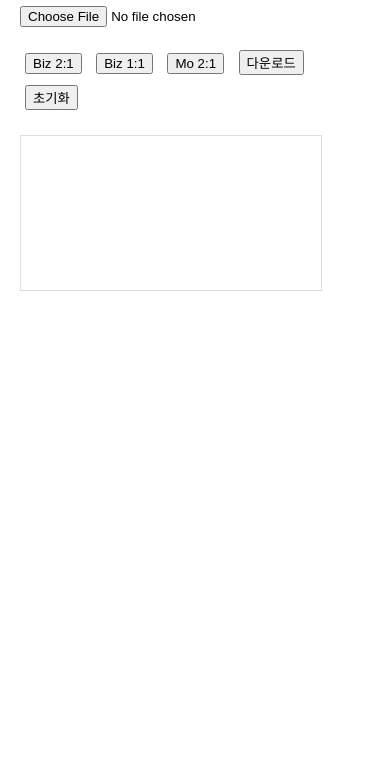
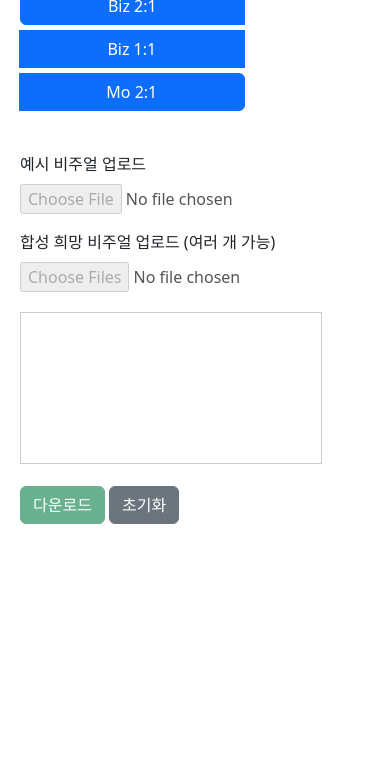
Before and after one commit to ivoryseaweed/banner_creation, a plain HTML site: page index.html in a window 390 px wide. Shown: the part 69-844 px from the top of the page. Drawn offline with nearby package versions, Linux system fonts and the light colour scheme.

Commit message:
Update index.html

```diff
--- a/index.html
+++ b/index.html
@@ -2,113 +2,207 @@
 <html lang="ko">
 <head>
 <meta charset="UTF-8">
-<title>배너 합성 툴</title>
+<title>배너 합성 사이트</title>
+<meta name="viewport" content="width=device-width, initial-scale=1">
+<meta name="robots" content="noindex, nofollow">
+<link href="https://cdn.jsdelivr.net/npm/bootstrap@5.3.3/dist/css/bootstrap.min.css" rel="stylesheet">
 <style>
-  body { font-family: Arial, sans-serif; margin: 20px; }
-  #canvasWrapper { border: 1px solid #ddd; display: inline-block; margin-top: 20px; }
-  button { margin: 5px; }
+    body { padding: 20px; }
+    .preview-canvas {
+        border: 1px solid #ccc;
+        margin-top: 20px;
+        max-width: 100%;
+        height: auto;
+    }
+    .btn-group { margin-bottom: 20px; flex-wrap: wrap; }
+    @media (max-width: 768px) {
+        .btn-group button {
+            width: 100%;
+            margin-bottom: 5px;
+        }
+    }
 </style>
 </head>
 <body>
 
-<h2>배너 합성 툴</h2>
+<h3>배너 합성 사이트</h3>
 
-<input type="file" id="uploadImage" accept="image/*"><br><br>
-
-<button onclick="setFormat('biz2_1')">Biz 2:1</button>
-<button onclick="setFormat('biz1_1')">Biz 1:1</button>
-<button onclick="setFormat('mo2_1')">Mo 2:1</button>
-<button onclick="download()">다운로드</button>
-<button onclick="resetCanvas()">초기화</button>
-
-<div id="canvasWrapper">
-  <canvas id="bannerCanvas"></canvas>
+<div class="btn-group" role="group">
+    <button class="btn btn-primary" id="btn-biz-2-1">Biz 2:1</button>
+    <button class="btn btn-primary" id="btn-biz-1-1">Biz 1:1</button>
+    <button class="btn btn-primary" id="btn-mo-2-1">Mo 2:1</button>
 </div>
 
+<div class="mt-3">
+    <label class="form-label">예시 비주얼 업로드</label>
+    <input type="file" id="example-upload" accept="image/*" disabled>
+</div>
+
+<div class="mt-3">
+    <label class="form-label">합성 희망 비주얼 업로드 (여러 개 가능)</label>
+    <input type="file" id="image-upload" accept="image/*" multiple disabled>
+</div>
+
+<canvas id="preview-canvas" class="preview-canvas"></canvas>
+
+<div class="mt-3">
+    <button class="btn btn-success" id="download-btn" disabled>다운로드</button>
+    <button class="btn btn-secondary" id="reset-btn">초기화</button>
+</div>
+
+<script src="https://cdn.jsdelivr.net/npm/jszip@3.10.1/dist/jszip.min.js"></script>
 <script>
-const canvas = document.getElementById('bannerCanvas');
+
+let currentFormat = null;
+let exampleImg = null;
+const exampleInput = document.getElementById('example-upload');
+const uploadInput = document.getElementById('image-upload');
+const canvas = document.getElementById('preview-canvas');
 const ctx = canvas.getContext('2d');
-let uploadedImage = null;
+const downloadBtn = document.getElementById('download-btn');
 
-function setFormat(format) {
-  const img = uploadedImage;
-  if (!img) {
-    alert('이미지를 먼저 업로드하세요.');
-    return;
+const formats = {
+    "biz-2-1": {
+        width: 1029,
+        height: 258,
+        visualWidth: 315,
+        visualHeight: 186,
+        left: 48,
+        top: 36,
+        round: 15,
+        type: "png"
+    },
+    "biz-1-1": {
+        width: 1029,
+        height: 258,
+        visualWidth: 232,
+        visualHeight: 232,
+        left: 260,
+        top: 13,
+        round: 15,
+        type: "png"
+    },
+    "mo-2-1": {
+        width: 1200,
+        height: 600,
+        visualWidth: 1200,
+        visualHeight: 497,
+        left: 0,
+        top: 193,
+        round: 0,
+        type: "jpg"
+    }
+};
+
+document.getElementById('btn-biz-2-1').onclick = () => setFormat('biz-2-1');
+document.getElementById('btn-biz-1-1').onclick = () => setFormat('biz-1-1');
+document.getElementById('btn-mo-2-1').onclick = () => setFormat('mo-2-1');
+document.getElementById('reset-btn').onclick = resetAll;
+downloadBtn.onclick = downloadImages;
+
+function setFormat(formatKey) {
+    currentFormat = formats[formatKey];
+    exampleInput.disabled = false;
+    uploadInput.disabled = true;
+    uploadInput.value = '';
+    exampleInput.value = '';
+    ctx.clearRect(0, 0, canvas.width, canvas.height);
+    canvas.width = currentFormat.width;
+    canvas.height = currentFormat.height;
+    downloadBtn.disabled = true;
+    exampleImg = null;
 }
 
-  if (format === 'biz2_1') {
-    canvas.width = 600;
-    canvas.height = 300;
+exampleInput.onchange = () => {
+    if (!currentFormat) return;
+    const file = exampleInput.files[0];
+    if (!file) return;
+
+    const img = new Image();
+    img.onload = () => {
+        exampleImg = img;
         ctx.clearRect(0, 0, canvas.width, canvas.height);
+        ctx.drawImage(img, 0, 0, canvas.width, canvas.height);
+        uploadInput.disabled = false;
+    };
+    img.src = URL.createObjectURL(file);
+};
 
-    const targetWidth = 600;
-    const targetHeight = 300;
+uploadInput.onchange = () => {
+    if (!currentFormat || !exampleImg) return;
 
-    const scale = Math.max(targetWidth / img.width, targetHeight / img.height);
-    const newWidth = img.width * scale;
-    const newHeight = img.height * scale;
-    const offsetX = (targetWidth - newWidth) / 2;
-    const offsetY = (targetHeight - newHeight) / 2;
+    const files = uploadInput.files;
+    if (files.length === 0) return;
 
-    ctx.drawImage(img, offsetX, offsetY, newWidth, newHeight);
+    const zip = new JSZip();
+    let processedCount = 0;
 
-  } else if (format === 'biz1_1') {
-    canvas.width = 315;
-    canvas.height = 315;
+    Array.from(files).forEach(file => {
+        const img = new Image();
+        img.onload = () => {
+
             ctx.clearRect(0, 0, canvas.width, canvas.height);
+            ctx.drawImage(exampleImg, 0, 0, canvas.width, canvas.height);
 
-    const targetWidth = 315;
-    const targetHeight = 315;
-
-    const scale = Math.max(targetWidth / img.width, targetHeight / img.height);
-    const newWidth = img.width * scale;
-    const newHeight = img.height * scale;
-    const offsetX = (targetWidth - newWidth) / 2;
-    const offsetY = (targetHeight - newHeight) / 2;
-
-    ctx.drawImage(img, offsetX, offsetY, newWidth, newHeight);
-
-  } else if (format === 'mo2_1') {
-    canvas.width = 1200;
-    canvas.height = 600;
-    ctx.clearRect(0, 0, canvas.width, canvas.height);
-
-    const visualWidth = 1200;
-    const visualHeight = 497;
-    const topMargin = 193;
-
-    ctx.drawImage(img, 0, topMargin, visualWidth, visualHeight);
-  }
+            if (currentFormat.round > 0) {
+                ctx.save();
+                roundRect(ctx, currentFormat.left, currentFormat.top, currentFormat.visualWidth, currentFormat.visualHeight, currentFormat.round);
+                ctx.clip();
             }
 
-document.getElementById('uploadImage').addEventListener('change', function(e) {
-  const reader = new FileReader();
-  reader.onload = function(event) {
-    const img = new Image();
-    img.onload = function() {
-      uploadedImage = img;
-      alert('이미지가 업로드되었습니다.');
+            ctx.drawImage(img, currentFormat.left, currentFormat.top, currentFormat.visualWidth, currentFormat.visualHeight);
+
+            if (currentFormat.round > 0) ctx.restore();
+
+            const outputType = currentFormat.type === "png" ? "image/png" : "image/jpeg";
+            const dataUrl = canvas.toDataURL(outputType, 1.0);
+            const base64 = dataUrl.split(',')[1];
+            zip.file(file.name.replace(/\.[^/.]+$/, "") + "." + currentFormat.type, base64, { base64: true });
+
+            processedCount++;
+            if (processedCount === files.length) {
+                downloadBtn.disabled = false;
+                downloadBtn.zip = zip;
             }
-    img.src = event.target.result;
-  }
-  reader.readAsDataURL(e.target.files[0]);
+        };
+        img.src = URL.createObjectURL(file);
     });
+};
 
-function download() {
-  const link = document.createElement('a');
-  link.download = 'banner.png';
-  link.href = canvas.toDataURL();
-  link.click();
+function downloadImages() {
+    downloadBtn.zip.generateAsync({ type: "blob" }).then(content => {
+        const a = document.createElement('a');
+        a.href = URL.createObjectURL(content);
+        a.download = "banners.zip";
+        a.click();
+    });
 }
 
-function resetCanvas() {
+function resetAll() {
+    uploadInput.value = '';
+    exampleInput.value = '';
+    uploadInput.disabled = true;
+    exampleInput.disabled = true;
     ctx.clearRect(0, 0, canvas.width, canvas.height);
-  uploadedImage = null;
-  canvas.width = 0;
-  canvas.height = 0;
+    downloadBtn.disabled = true;
+    currentFormat = null;
+    exampleImg = null;
 }
+
+function roundRect(ctx, x, y, width, height, radius) {
+    ctx.beginPath();
+    ctx.moveTo(x + radius, y);
+    ctx.lineTo(x + width - radius, y);
+    ctx.quadraticCurveTo(x + width, y, x + width, y + radius);
+    ctx.lineTo(x + width, y + height - radius);
+    ctx.quadraticCurveTo(x + width, y + height, x + width - radius, y + height);
+    ctx.lineTo(x + radius, y + height);
+    ctx.quadraticCurveTo(x, y + height, x, y + height - radius);
+    ctx.lineTo(x, y + radius);
+    ctx.quadraticCurveTo(x, y, x + radius, y);
+    ctx.closePath();
+}
+
 </script>
-
 </body>
 </html>
```
Lines whose indentation alone changed are shown as unchanged.
